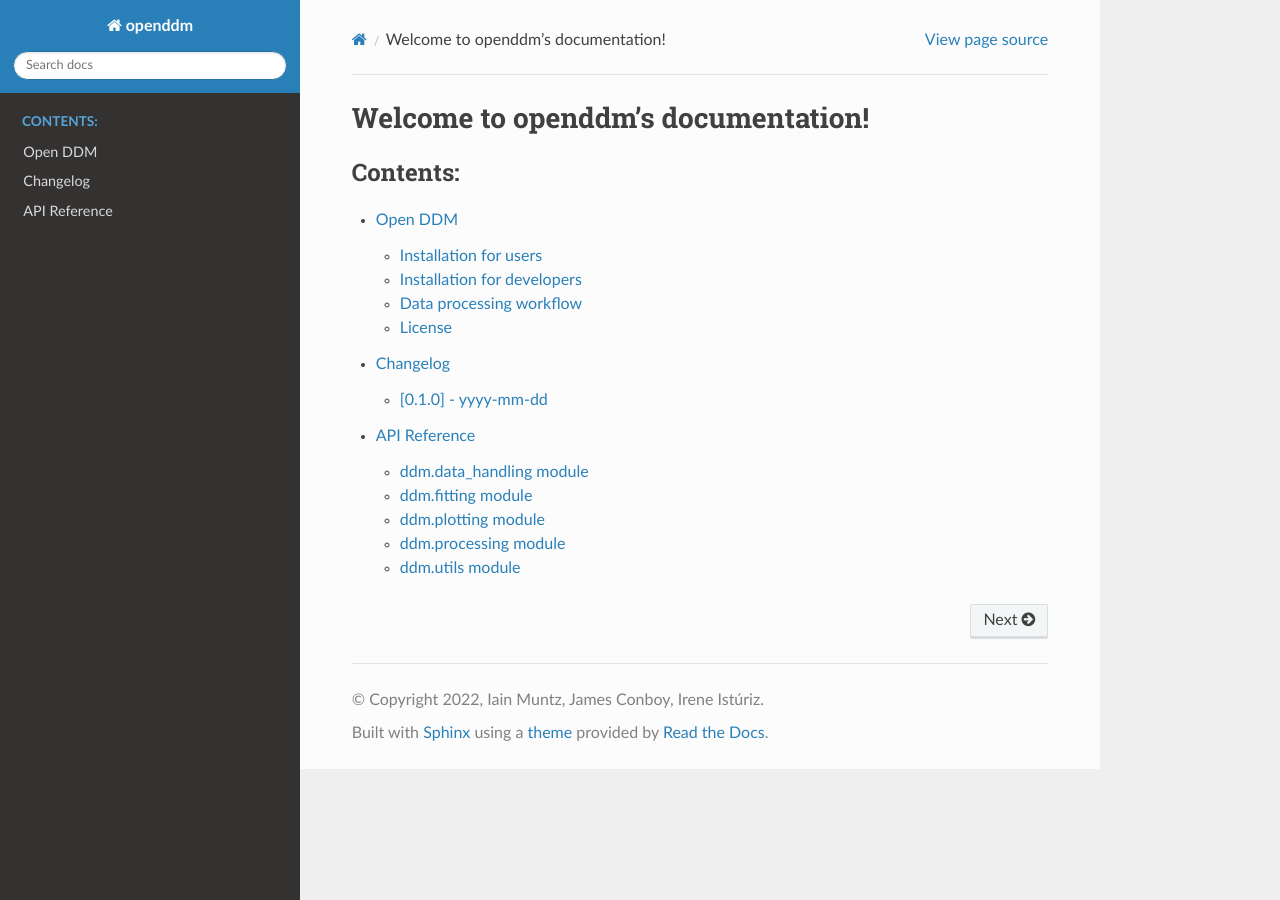
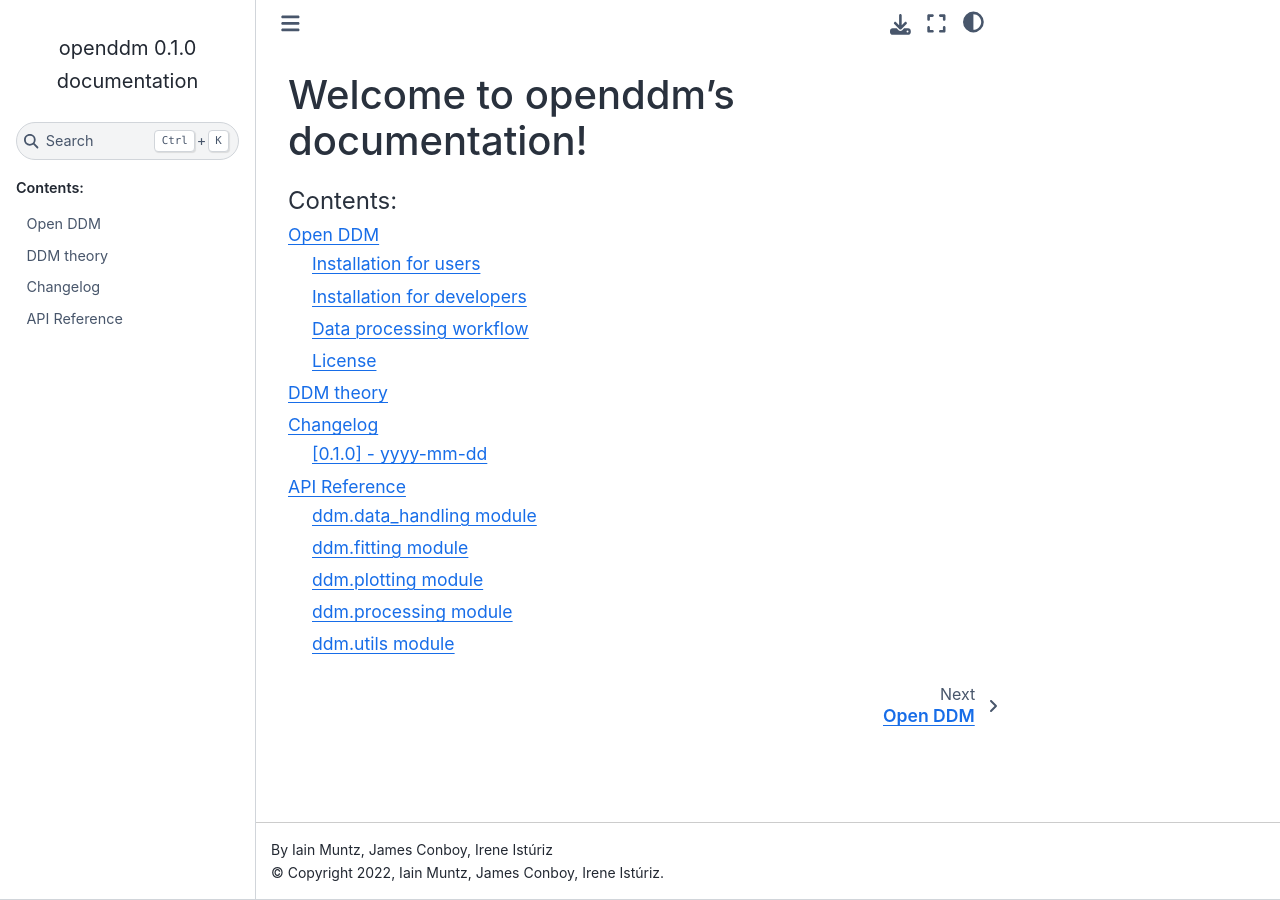
Before and after one commit to koenderinklab/OpenDDM, a Sphinx documentation site: the page built from docs/index.rst, in a window 1280 px wide. Built offline with Sphinx 7.4.7 and the Sphinx Book theme 1.1.4, drawn with Linux system fonts in a browser that asks for light colours.

Commit message:
Add theory to documentation

```diff
--- a/docs/conf.py
+++ b/docs/conf.py
@@ -39,9 +39,11 @@
     "sphinx.ext.napoleon",
     "sphinxcontrib.mermaid",
     "sphinx.ext.viewcode",
+    "sphinx.ext.mathjax",
+    "sphinx_copybutton",
 ]
 
-myst_enable_extensions = []
+myst_enable_extensions = ["dollarmath", "amsmath"]
 
 napoleon_google_docstring = False
 napoleon_numpy_docstring = True
@@ -60,7 +62,9 @@
 # The theme to use for HTML and HTML Help pages.  See the documentation for
 # a list of builtin themes.
 #
-html_theme = "sphinx_rtd_theme"
+html_theme = "sphinx_book_theme"
+# html_theme = "sphinx_rtd_theme"
+
 
 # Add any paths that contain custom static files (such as style sheets) here,
 # relative to this directory. They are copied after the builtin static files,
--- a/docs/index.rst
+++ b/docs/index.rst
@@ -6,5 +6,6 @@
    :caption: Contents:
 
    readme
+   theory
    changelog
    api
--- a/setup.cfg
+++ b/setup.cfg
@@ -39,7 +39,9 @@
 	pytest==4.6.2
 	pytest-cov
 	sphinxcontrib-mermaid
+	sphinx-copybutton
 	sphinx-rtd-theme
+	sphinx-book-theme
 	sphinx
 
 [options.entry_points]
```
Also changed, not shown: docs/theory.md (added, +60 -0 lines).
